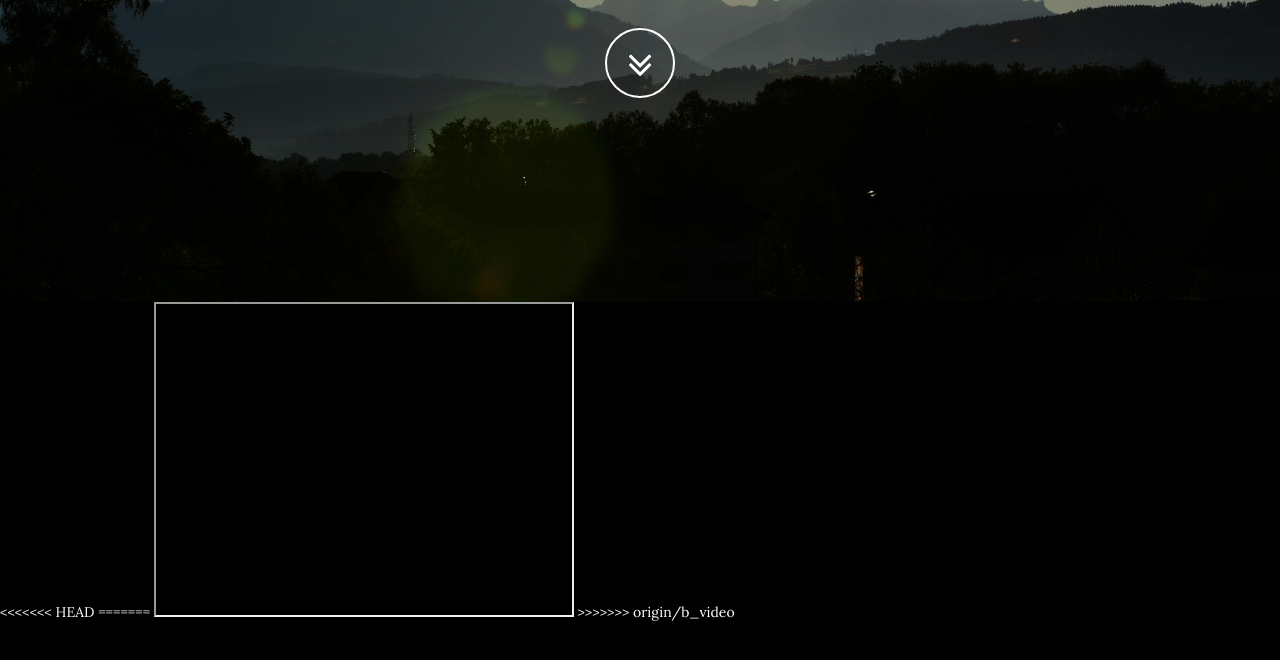
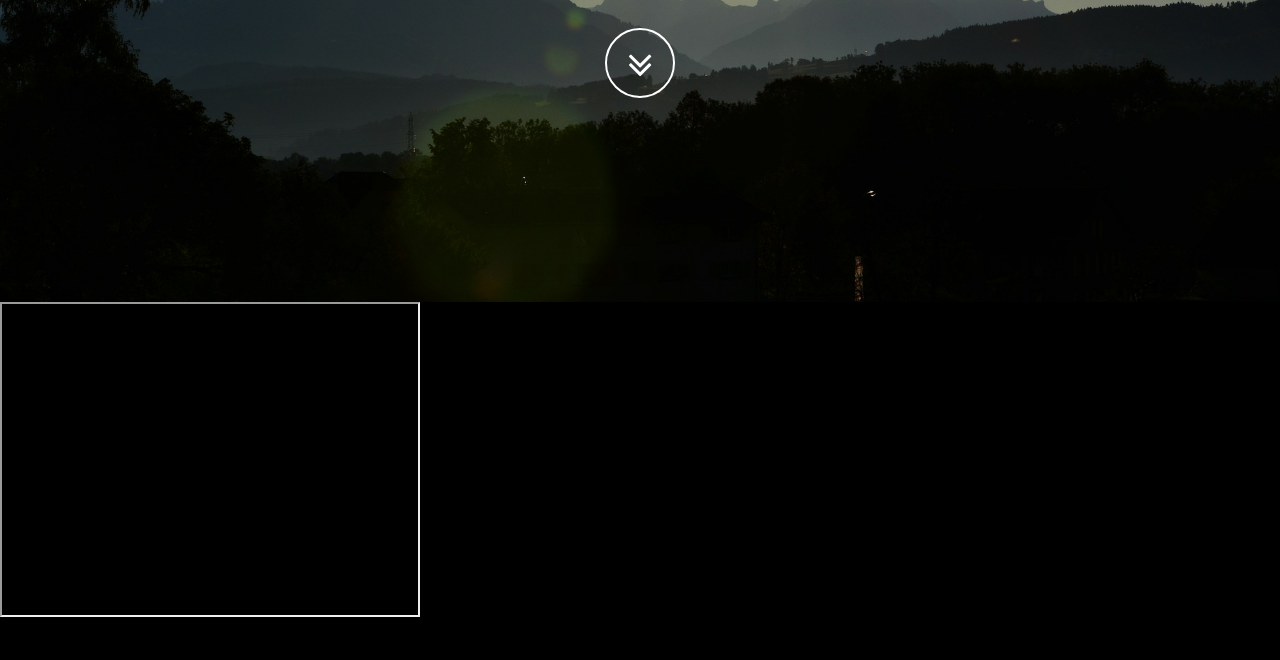
Before and after one commit to anthonycheseaux/PicAdventure, a website: page index.html in a window 1280 px wide. Shown: the part 498-1158 px from the top of the page. Drawn offline with nearby package versions, Linux system fonts and the light colour scheme; some packages are replaced by stand-ins of ours.

Commit message:
Avancement video

```diff
--- a/index.html
+++ b/index.html
@@ -2,8 +2,6 @@
 <html lang="en">
 
 <head>
-
-<!--  test -->
 
     <meta charset="utf-8">
     <meta http-equiv="X-UA-Compatible" content="IE=edge">
@@ -105,12 +103,9 @@
 
     <div id="video">
 	<!--Ajouter ici la balise avec le lien de la video (youtube)-->
-<<<<<<< HEAD
-=======
 	<iframe width="420" height="315"
-		src="">
+		src="https://">
 	</iframe>
->>>>>>> origin/b_video
     </div>
     <!-- About Section -->
     <section id="presentation" class="container content-section text-center">
```
